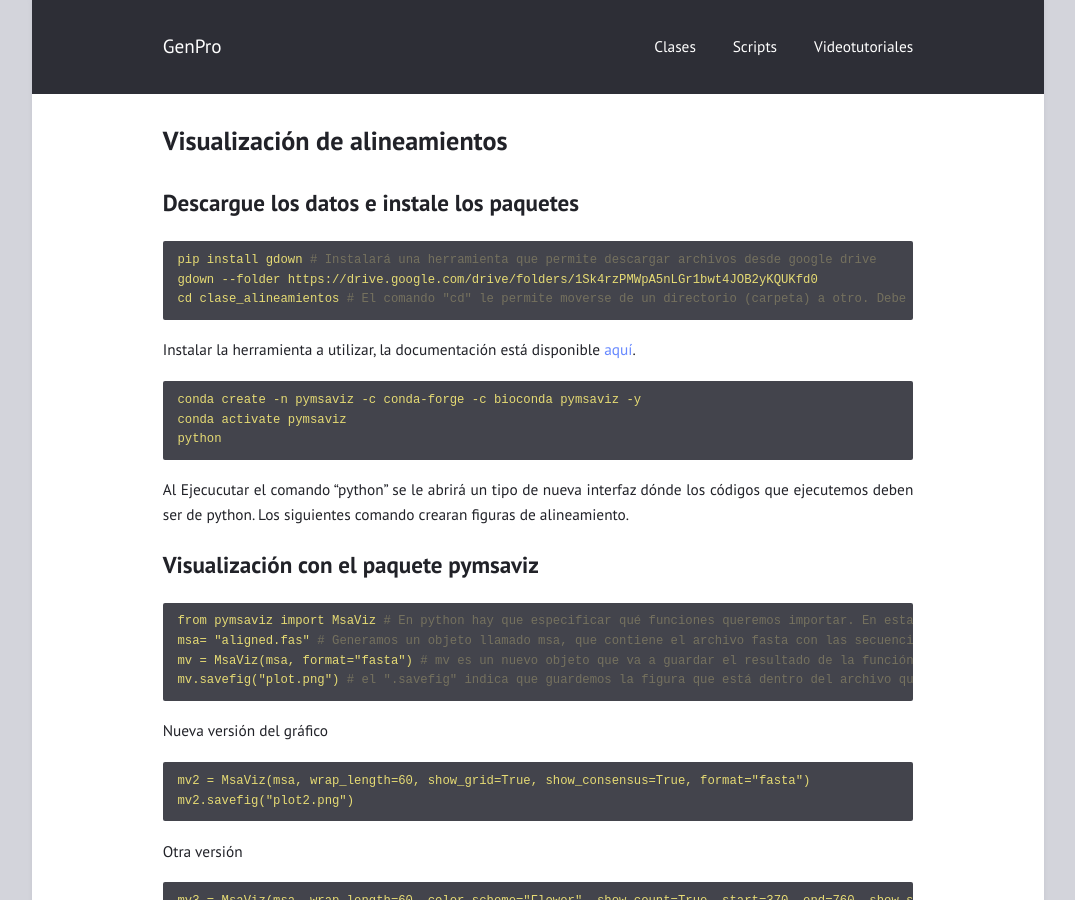
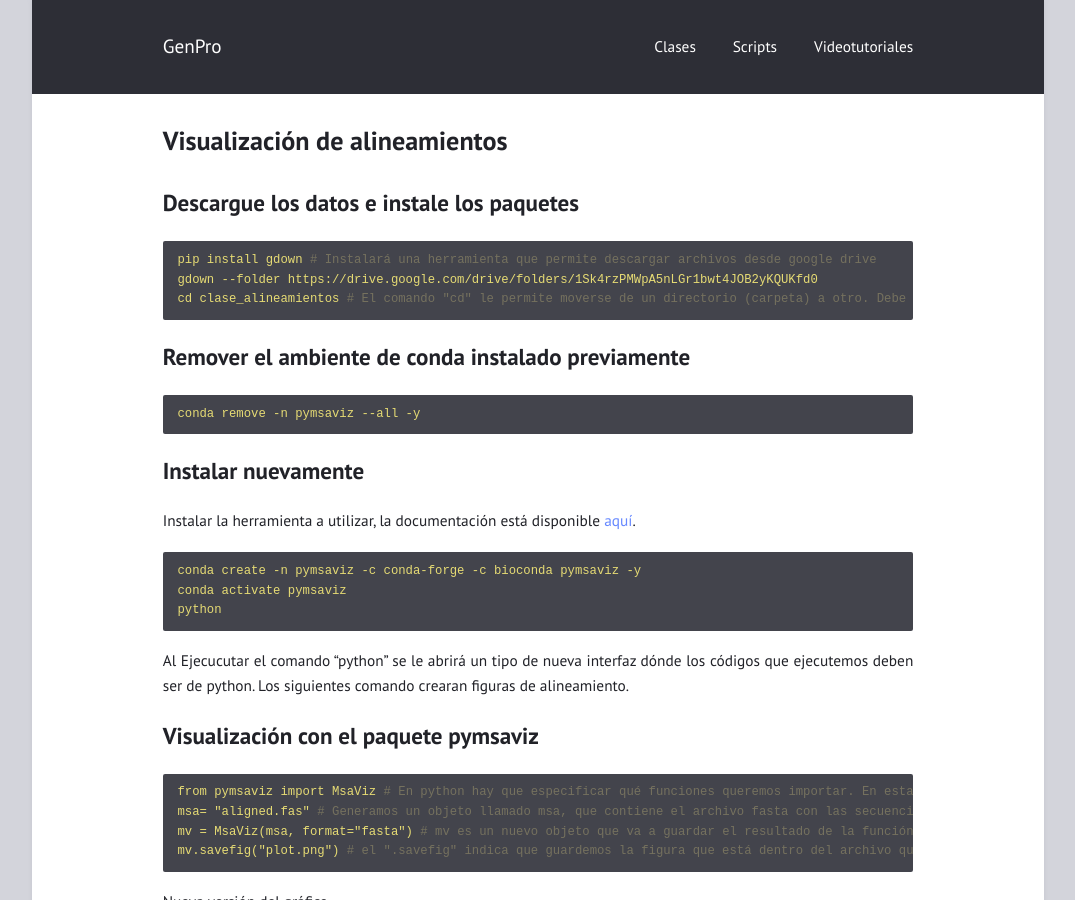
Before and after one commit to braddmg/GenPro, a Jekyll site: the page built from _posts/2025-09-17-Visualizacion-de-alineamientos.md, in a window 1280 px wide and 900 px high. Shown: the whole window, without its empty margins (102-1177 px from the left). Built offline with Jekyll 4.4.1, drawn with Linux system fonts in a browser that asks for light colours.

Commit message:
Update 2025-09-17-Visualizacion-de-alineamientos.md

````diff
--- a/_posts/2025-09-17-Visualizacion-de-alineamientos.md
+++ b/_posts/2025-09-17-Visualizacion-de-alineamientos.md
@@ -11,6 +11,11 @@ gdown --folder https://drive.google.com/drive/folders/1Sk4rzPMWpA5nLGr1bwt4JOB2y
 cd clase_alineamientos # El comando "cd" le permite moverse de un directorio (carpeta) a otro. Debe poner la dirección del nuevo directorio.
 ```
 
+# Remover el ambiente de conda instalado previamente
+```yml
+conda remove -n pymsaviz --all -y
+```
+# Instalar nuevamente
 Instalar la herramienta a utilizar, la documentación está disponible [aquí](https://moshi4.github.io/pyMSAviz/getting_started).
 ```yml
 conda create -n pymsaviz -c conda-forge -c bioconda pymsaviz -y
````
